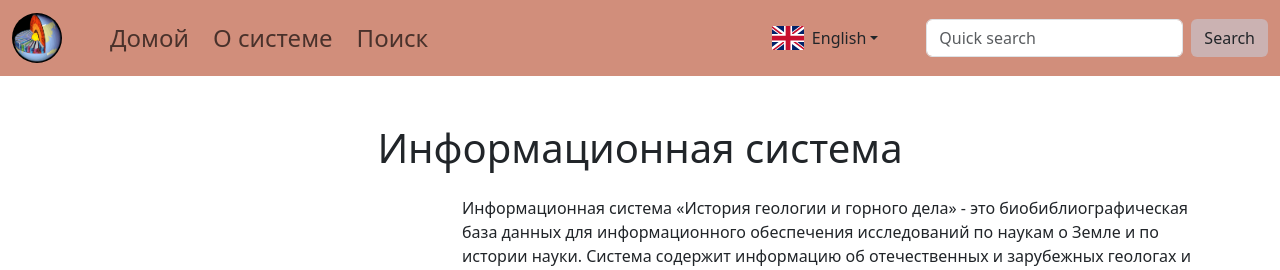
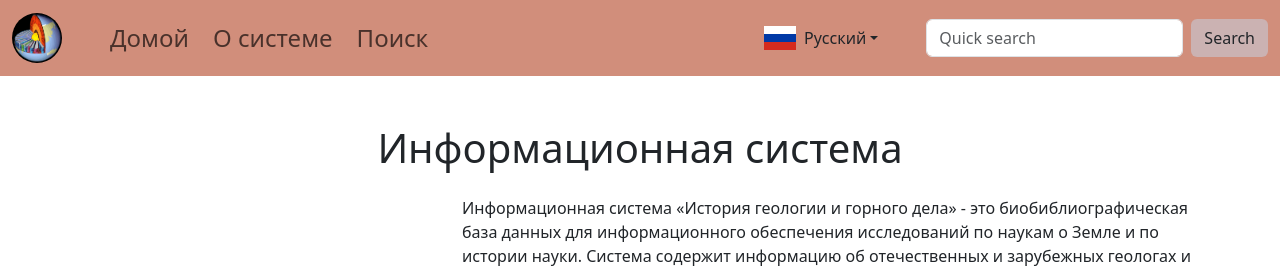
Before and after one commit to BUSH222/higeo_is, a Flask app: page / in a window 1280 px wide. Shown: the top 270 px of the page. Run offline with Flask 3, Linux system fonts and the light colour scheme; parts of the project's set-up code (start-up, migrations or seed data) failed here and were passed over.

Commit message:
lang dropdown disabled temp

```diff
--- a/templates/base.html
+++ b/templates/base.html
@@ -37,9 +37,9 @@
 				</ul>
 
 				<div class="d-flex ms-auto align-items-center">
-					<div class="nav-item dropdown pe-5">
-                        <a class="nav-link dropdown-toggle d-flex align-items-center" href="#" id="langMenu" role="button" data-bs-toggle="dropdown" aria-expanded="false">
-                            <i class="flag-icon flag-icon-gb fs-4 me-2"></i> English
+					<div class="nav-item dropdown pe-5 disabled">
+                        <a class="nav-link dropdown-toggle d-flex align-items-center disabled" href="#" id="langMenu" role="button" data-bs-toggle="dropdown" aria-expanded="false">
+                            <i class="flag-icon flag-icon-ru fs-4 me-2"></i> Русский
                         </a>
                         <ul class="dropdown-menu dropdown-menu-end" aria-labelledby="langMenu">
                             <li>
@@ -49,7 +49,7 @@
                             </li>
                             <li>
                                 <a class="dropdown-item d-flex align-items-center" href="#">
-                                    <i class="flag-icon flag-icon-ru me-2"></i> Russian
+                                    <i class="flag-icon flag-icon-ru me-2"></i> Русский
                                 </a>
                             </li>
                             <li>
```
